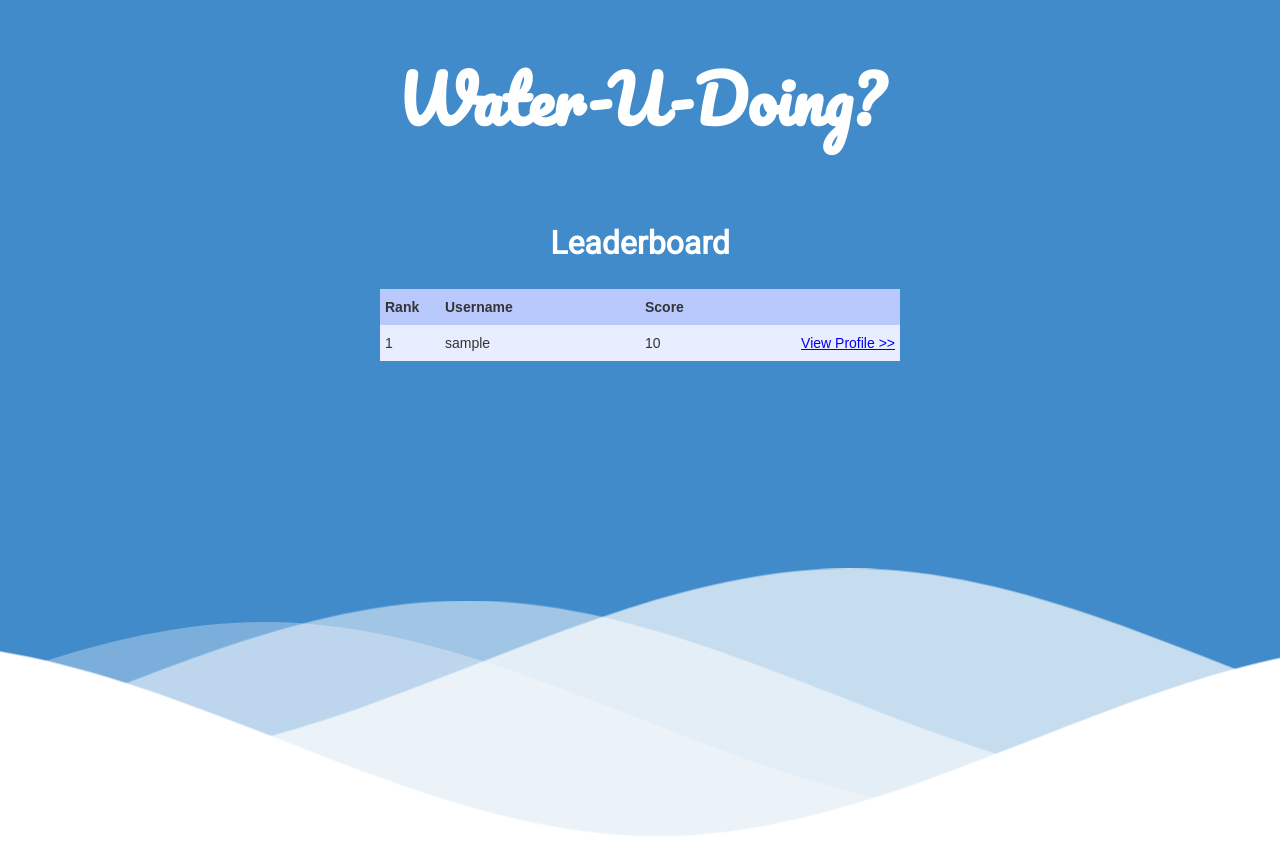
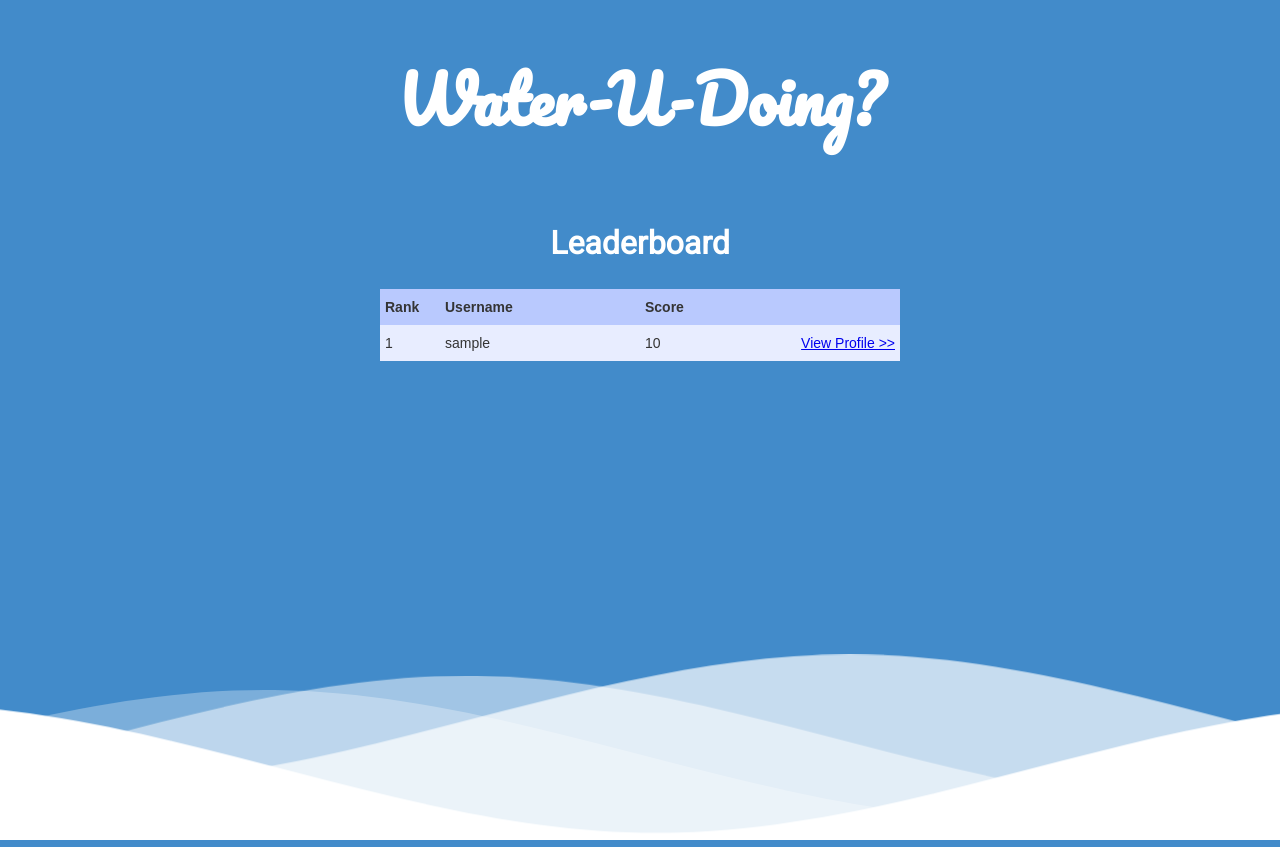
Before and after one commit to SUD592001/WaterYouDoing, a Django app: page /leaderboard/ in a window 1280 px wide. Run offline with Django 3.2, Linux system fonts and the light colour scheme; tables that the repository leaves empty hold one stand-in row (values such as "Sample post"); some libraries are stand-ins or nearby versions.

Commit message:
Fixed waves

```diff
--- a/evaluator/static/css/main.css
+++ b/evaluator/static/css/main.css
@@ -23,11 +23,11 @@ h1.end {
 .waves {
   position: sticky;
   width: 100%;
-  height: 10vh;
+  height: 15vh;
   margin-bottom: -7px;
   /*Fix for safari gap*/
-  min-height: 300px;
-  max-height: 400px; }
+  min-height: 200px;
+  max-height: 300px; }
 
 .content {
   position: absolute;
@@ -78,7 +78,7 @@ h1.end {
     font-size: 24px; } }
 
 #container {
-  height: 68.4vh;
+  height: 80vh;
   display: flex;
   flex-direction: column;
   justify-content: top;
```
